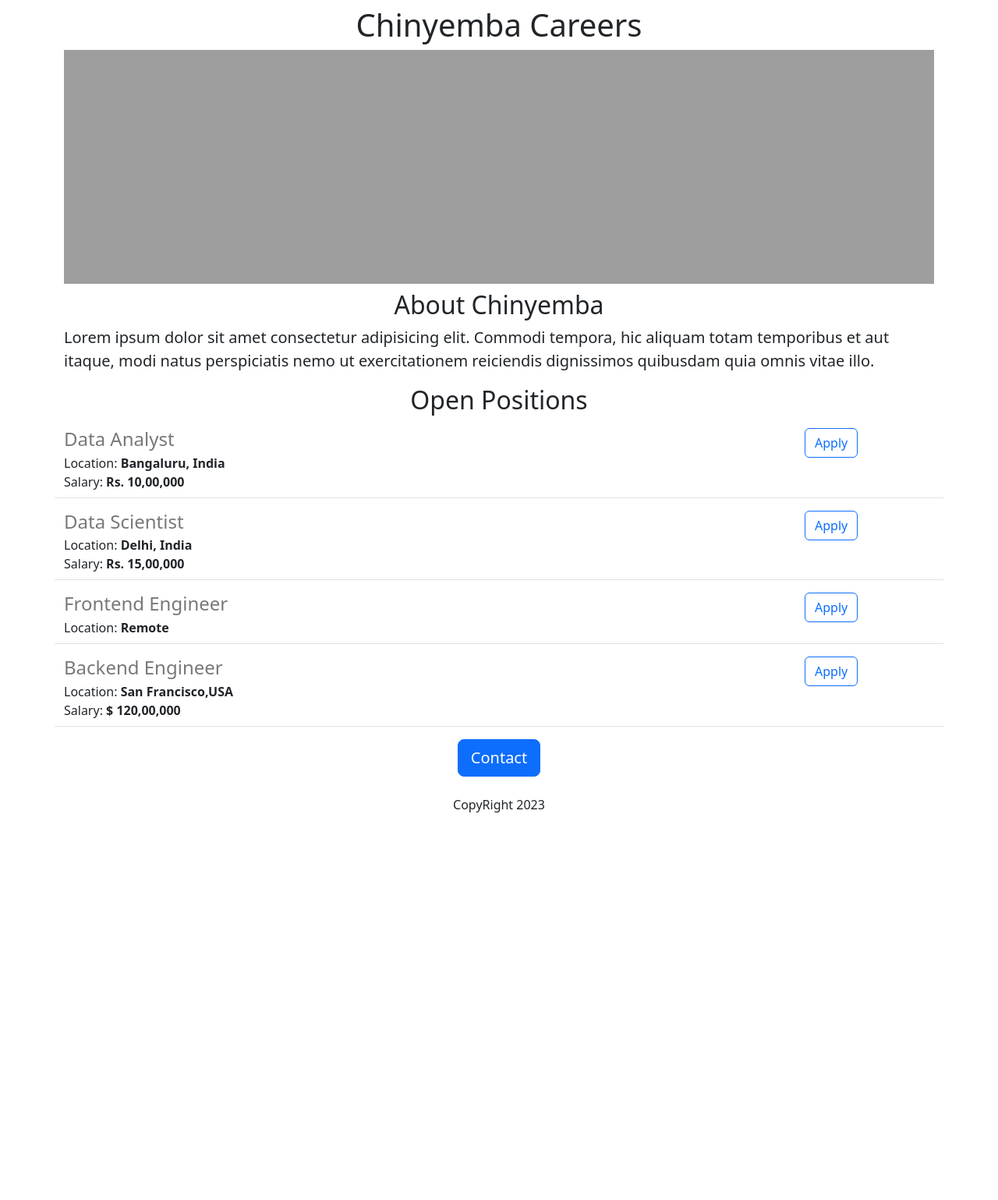
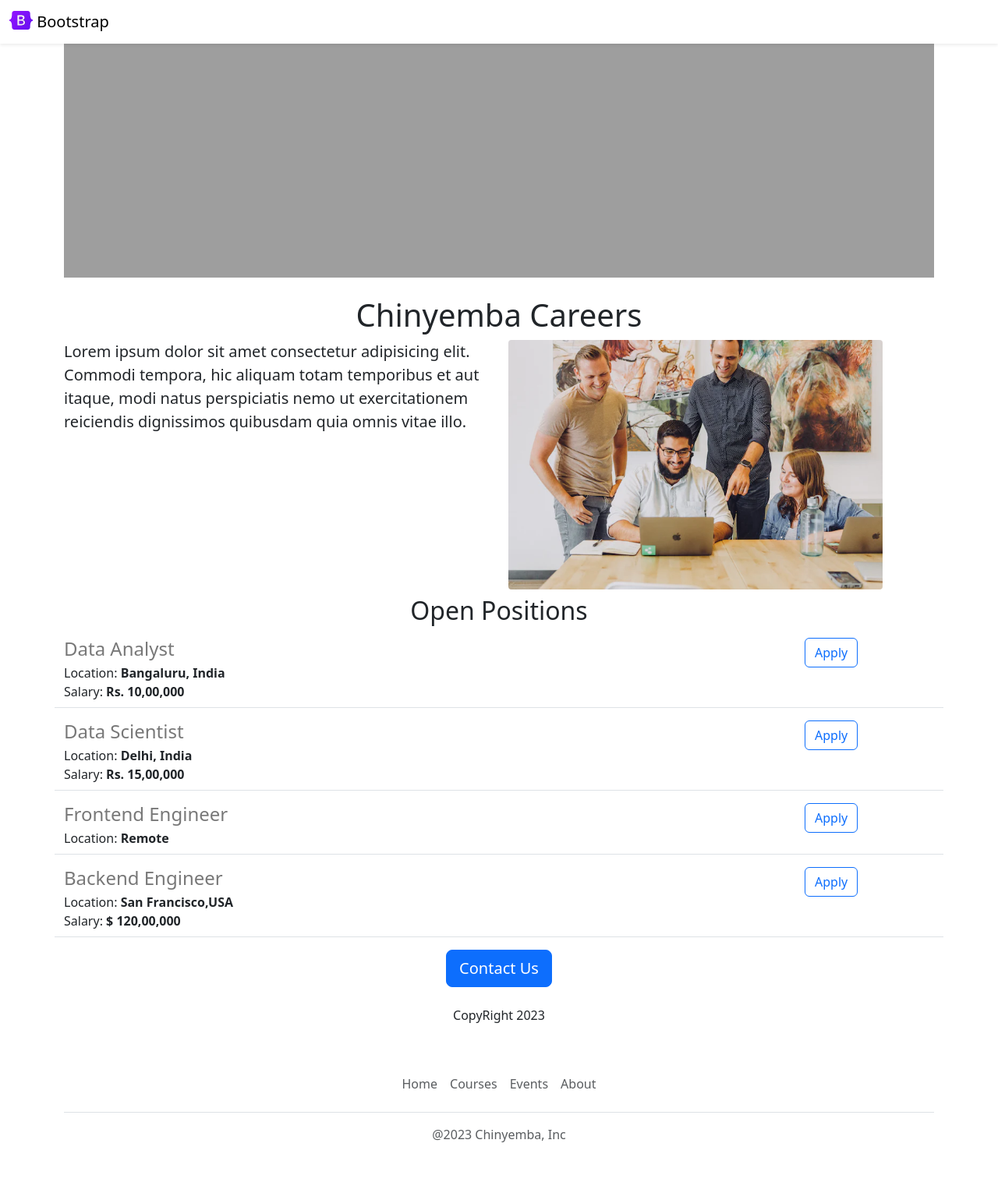
Before and after one commit to Chinyemba-ck/Chinyemba-Career-Website-v2, a Flask app: page / in a window 1280 px wide. Shown: the whole page at 78% size. Before the commit the page ends 1042 px from the top, so only its background shows below. Run offline with Flask 2, Linux system fonts and the light colour scheme.

Commit message:
Function and assetetic

```diff
--- /dev/null
+++ b/templates/footer.html
@@ -0,0 +1,13 @@
+<div class="container">
+  <footer class="py-3 my-4">
+    <ul class="nav justify-content-center border-bottom pb-3 mb-3">
+      <li class="nav-item"><a href="https://jovian.ai/" class="nav-link px-2 text-muted">Home</a></li>
+      <li class="nav-item"><a href="https://jovian.ai/learn" class="nav-link px-2 text-muted">Courses</a></li>
+      <li class="nav-item"><a target="_blank" href="https://jovain.ai/events"
+ class="nav-link px-2 text-muted">Events</a></li>
+      <li class="nav-item"><a href="https://jovian.ai/about"
+ class="nav-link px-2 text-muted">About</a></li>
+    </ul>
+    <p class="text-center text-muted">@2023 Chinyemba, Inc</p>
+  </footer>
+</div>
--- a/templates/home.html
+++ b/templates/home.html
@@ -11,17 +11,25 @@
                 width: 100%;
                 height: 300px;
                 object-fit: cover;
+                margin-bottom: 16px;
             }
         </style>
     </head>
     <body>
+      {% include 'nav.html'  %}
         <div class="container">
+            <img id="banner" class="img-fluid" src="http://127.0.0.1:5000/static/banner.jpeg">
             <h1 class="text-center mt-2 mb-2">{{company_name}} Careers</h1>
-            <img id="banner" class="img-fluid" src="http://127.0.0.1:5000/static/banner.jpeg">
-            <h2 class="text-center mt-2 mb-2">About Chinyemba</h2>
+            <div class="row" style="margin-bottom:16px;">
+              <div class="col-6">
             <p class="lead">
             Lorem ipsum dolor sit amet consectetur adipisicing elit. Commodi tempora, hic aliquam totam temporibus et aut itaque, modi natus perspiciatis nemo ut exercitationem reiciendis dignissimos quibusdam quia omnis vitae illo.
             </p>
+              </div>
+              <div class="d-none d-md-block col-md-6">
+              <img src="static/peopleworking.webp" style="height:320px;border-radius:4px;">
+              </div>
+            <div>
             <h2 class="text-center mt-2 mb-2">Open Positions</h2>
             <p>
                 {% for job in jobs %}
@@ -29,9 +37,10 @@
                 {%  endfor  %}
             </p>
             <div class="text-center">
-                <button class="btn btn-primary btn-lg ">Contact</button>
+                <a href="mailto:hello@jovain.ai?subject=Questions%20about%20Job%20Openings&body=My%20name%3A%3Cname%3E%0D%0AMy%20questions%3A%20%3Center%20question%20here%3E" class="btn btn-primary btn-lg ">Contact Us</a>
                 <p class="mt-4">CopyRight 2023</p>
             </div>
         </div>
+     {% include 'footer.html' %}
     </body>
 </html>
--- a/templates/jobs.html
+++ b/templates/jobs.html
@@ -8,7 +8,7 @@
         <div>Salary:<b> {{job["salary"]}} </b></div>
         {% endif %}
         </div>
-        <div class="col-2">
-        <button type="button" class="btn btn-outline-primary">Apply</button>
+        <div class="col-2 padding-right:16px">
+        <a href="mailto:hello@jovain.ai?subject=Application%20for%20 {{ job['title'] }} &body=My%20name%3A%3Cname%3E%0D%0AMy%20resume%3A%3Cresume%20link%3E%0D%0AMy%20linkedin%3A%20%3Clinkedin%20link%3E"  class="btn btn-outline-primary float-right align-middle">Apply</a>
         </div>
 </div>
--- /dev/null
+++ b/templates/nav.html
@@ -0,0 +1,9 @@
+<nav class="navbar shadow-sm fixed-top bg-white">
+  <div class="container-fluid">
+    <a class="navbar-brand" href="#">
+      <img src="static/bootstrap-logo.svg" alt="Logo" width="30" height="24" class="d-inline-block align-text-top">
+      Bootstrap
+    </a>
+  </div>
+</nav>
+<div style="height:56px;"></div>
```
Also changed, not shown: static/bootstrap-logo.svg (added), static/peopleworking.webp (added).
